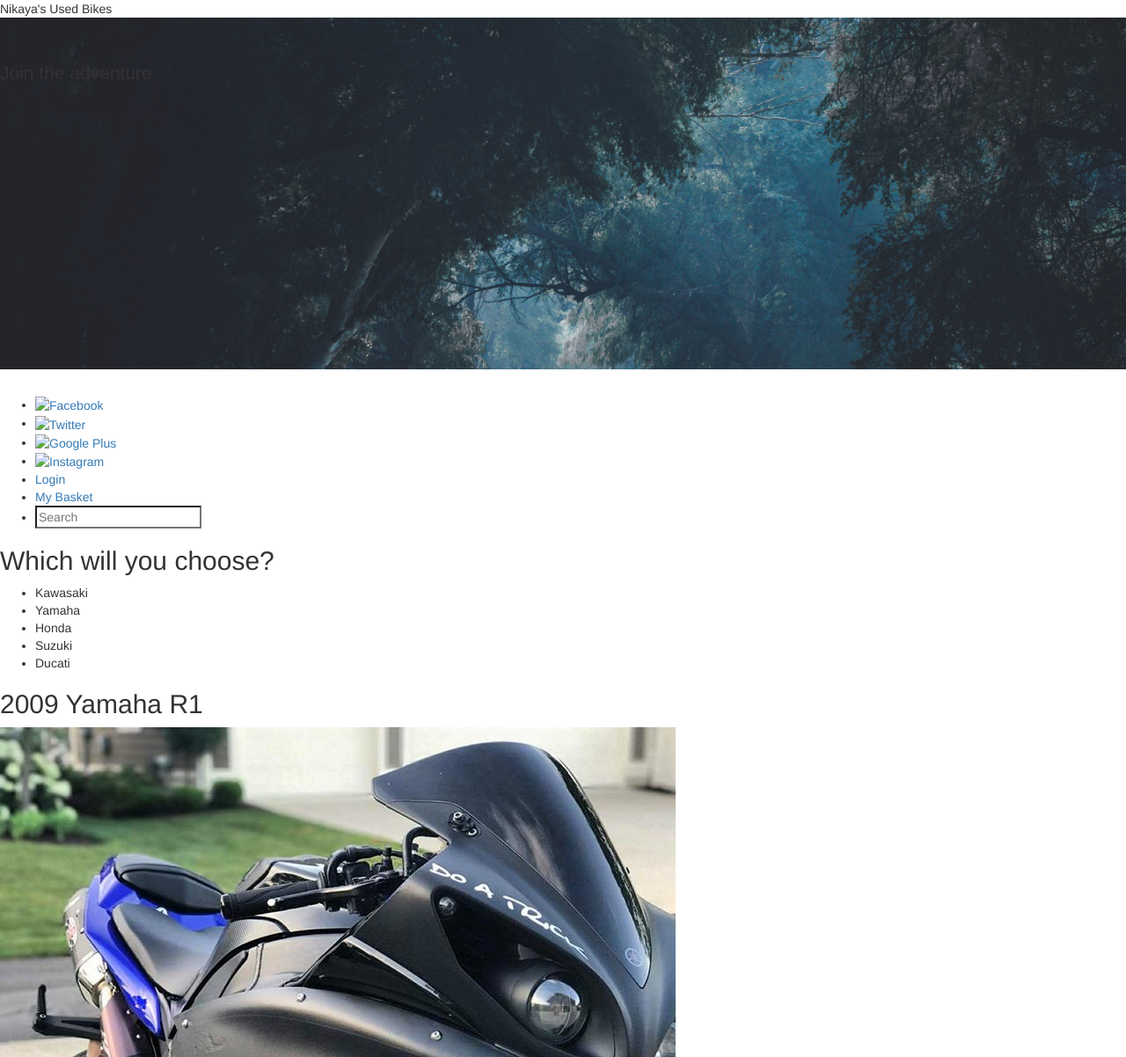
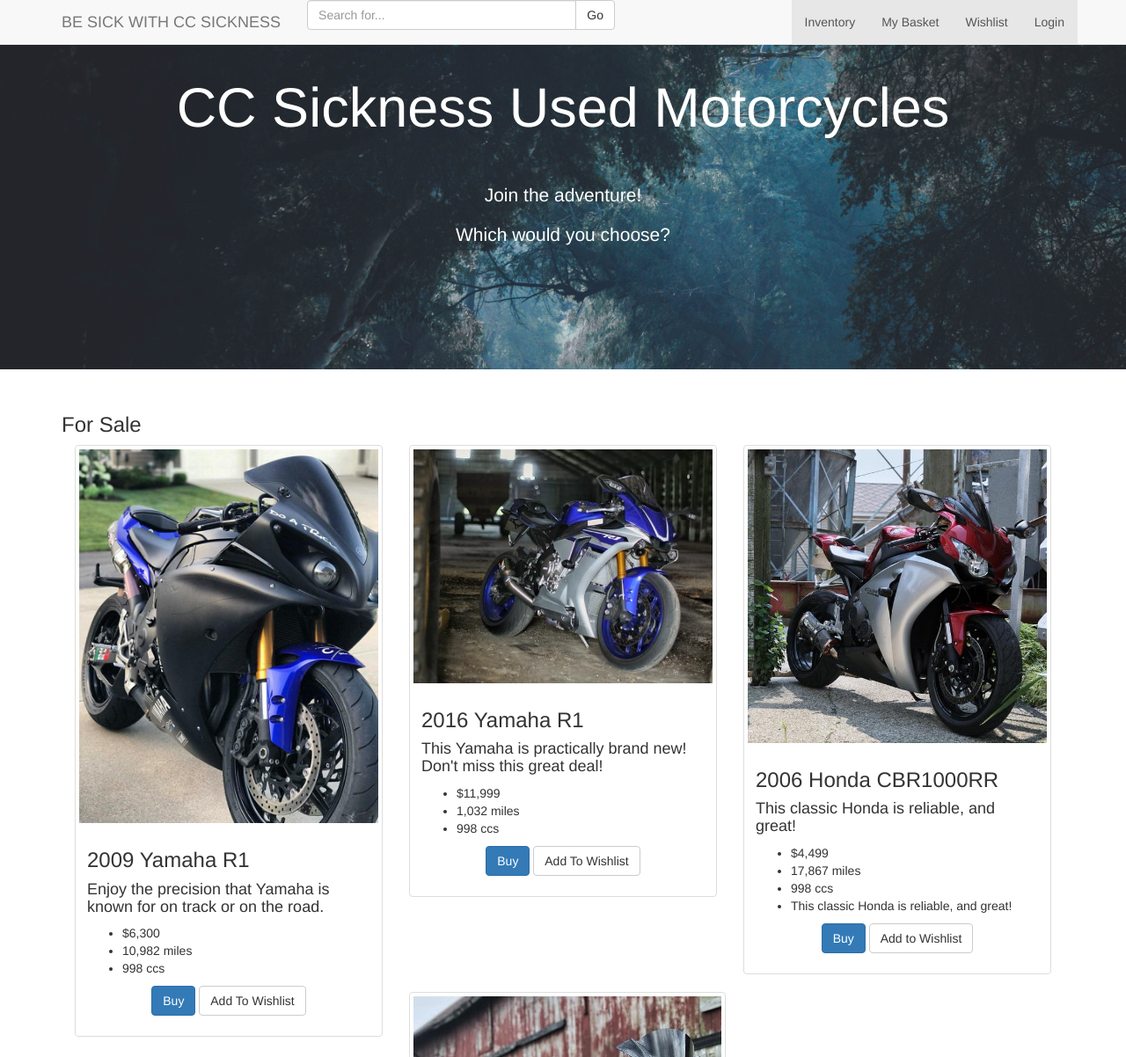
Before and after one commit to nikayahale/Website, a plain HTML site: page index.html in a window 1280 px wide. Shown: the top 1202 px of the page at 88% size. Drawn offline with nearby package versions, Linux system fonts and the light colour scheme.

Commit message:
final commit before gold

```diff
--- a/index.html
+++ b/index.html
@@ -3,79 +3,142 @@
 <html>
 <head>
     <meta charset="utf-8">
-    <title>Nikaya's Used Bikes</title>
-    <ion-header-bar>Nikaya's Used Bikes</ion-header-bar>
+    <title>CC Sickness Used Bikes</title>
+    <ion-header-bar>CC Sickness Used Bikes</ion-header-bar>
     <link rel="stylesheet" href="website.css">
     <link rel="stylesheet" href="https://maxcdn.bootstrapcdn.com/bootstrap/3.3.7/css/bootstrap.min.css" integrity="sha384-BVYiiSIFeK1dGmJRAkycuHAHRg32OmUcww7on3RYdg4Va+PmSTsz/K68vbdEjh4u" crossorigin="anonymous">
     <script src="https://ajax.googleapis.com/ajax/libs/jquery/1.12.4/jquery.min.js"></script>
     <script src="https://maxcdn.bootstrapcdn.com/bootstrap/3.3.7/js/bootstrap.min.js" integrity="sha384-Tc5IQib027qvyjSMfHjOMaLkfuWVxZxUPnCJA7l2mCWNIpG9mGCD8wGNIcPD7Txa" crossorigin="anonymous"></script>
 </head>
 <body>
+    <nav class="navbar navbar-default navbar-fixed-top">
+        <div class="container">
+            <div class="navbar-header">
+                    <button type="button" class="navbar-toggle bg-primary text-white rounded" data-toggle="collapse" data-target=".navbar-collapse"
+                        aria-controls="navbarResponsive" aria-expanded="false" aria-label="Toggle navigation">
+                        <span class="sr-only">Toggle navigation</span>
+                        <span class="icon-bar"></span>
+                        <span class="icon-bar"></span>
+                        <span class="icon-bar"></span>
+                    </button>
+                    <a class="navbar-brand text-uppercase navbar-left" class="section-title" href="#">Be sick with CC Sickness</a>
+            </div>
+            <div class="col-lg-4">
+                    <div class="input-group">
+                      <input type="text" class="form-control" placeholder="Search for...">
+                      <span class="input-group-btn">
+                        <button class="btn btn-default" type="button">Go</button>
+                      </span>
+                    </div>
+                  </div>
+            <div class="navbar-collapse collapse">
+                    <ul class="nav navbar-nav navbar-right nav-choices">
+                        <li class="active">
+                            <a href="#portfolio">Inventory</a>
+                        </li>
+                        <li class="active">
+                            <a href="#portfolio">My Basket</a>
+                        </li>
+                        <li class="active">
+                            <a href="#contact">Wishlist</a>
+                        </li>
+                        <li class="active">
+                            <a href="#contact">Login</a>
+                        </li>
+                    </ul>
+            </div>
+
+        </div>
+    </nav>
+    <section id=home>
     <div class="jumbotron banner">
         <div class:"container">
-            <p>Join the adventure</p>
+            <h1 id="title"> CC Sickness Used Motorcycles</h1>
+            <br>
+            <br>
+            <p>Join the adventure!</p>
+            <p>Which would you choose?</p>
+            <p>
          </div>
     </div>
-
-    <header>
-        <nav>
-            <ul>
-                <li><a href="#"><img src="img/facebook_20.png" alt="Facebook" border="0" class="socialIcon" /></a></li>
-                <li><a href="#"><img src="img/twitter_20.png" alt="Twitter" border="0" class="socialIcon" /></a></li>
-                <li><a href="#"><img src="img/google_plus_20.png" alt="Google Plus" border="0" class="socialIcon" /></a></li>
-                <li><a href="#"><img src="img/instagram_20.png" alt="Instagram" border="0" class="socailIcon"/></a></li>
-                <li><a href="#" class="active">Login</a></li>
-                <li><a href="#">My Basket</a></li>
-                <li><input type="search" id="search" placeholder="Search"></li>
-            </ul>
-        </nav>
-        <nav>
-            <h2>Which will you choose?</h2>
-            <ul>
-                <li>Kawasaki</li>
-                <li>Yamaha</li>
-                <li>Honda</li>
-                <li>Suzuki</li>
-                <li>Ducati</li>
-            </ul>
-        </nav>
-    </header>
-
-    <div class= 'bikeOne'>
-        <h2>2009 Yamaha R1</h2>
-        <img src= "josh.jpg">
+    </section>
+    <section id="portfolio">
+            <div class="container">
+                <div class="row">
+                    <div class="col-md-12">
+                        <h3 class="section-title">For Sale</h3>
+                        <div class="section-title-divider"></div>
+                    </div>
+                </div>
+                    <div class="col-sm-6 col-md-4">
+                        <div class="thumbnail">
+                            <img src="josh.jpg" alt="...">
+                            <div class="caption">
+                                <h3>2009 Yamaha R1</h3>
+                                <h4>Enjoy the precision that Yamaha is known for on track or on the road.</h4>
                                 <ul>
                                     <li>$6,300</li>
                                     <li>10,982 miles</li>
                                     <li>998 ccs</li>
-            <li>Enjoy the precision that Yamaha is known for on track or on the road.</li>
                                 </ul>
+                                <p><a href="#" class="btn btn-primary" role="button">Buy</a> <a href="#" class="btn btn-default" role="button">Add To Wishlist</a></p>
                             </div>
-    <div class= 'bikeTwo'
-        <h2>2016 Yamaha R1</h2>
-        <img src= "justin.jpg">
+                        </div>
+                    </div>
+                    <div class="col-sm-6 col-md-4">
+                        <div class="thumbnail">
+                            <img src="justin.jpg" alt="...">
+                            <div class="caption">
+                              <h3>2016 Yamaha R1</h3>
+                              <h4>This Yamaha is practically brand new! Don't miss this great deal!</h4>
                               <ul>
                                     <li>$11,999</li>
                                     <li>1,032 miles</li>
                                     <li>998 ccs</li>
-            <li>This Yamaha is practically brand new! Don't miss this great deal!</li>
                                 </ul>
+                              <p><a href="#" class="btn btn-primary" role="button">Buy</a> <a href="#" class="btn btn-default" role="button">Add To Wishlist</a></p>
                             </div>
-    <h2>2006 Honda CBR1000RR</h2>
-    <img src="tony.jpg">
+                        </div>
+                    </div>
+                    <div class="col-sm-6 col-md-4">
+                        <div class="thumbnail">
+                            <img src="tony.jpg" alt="...">
+                            <div class="caption">
+                                <h3>2006 Honda CBR1000RR</h3>
+                                <h4>This classic Honda is reliable, and great!</h4>
                                 <ul>
                                     <li>$4,499</li>
                                     <li>17,867 miles</li>
                                     <li>998 ccs</li>
                                     <li>This classic Honda is reliable, and great!</li>
                                 </ul>
-    <h2>2010 Kawasaki ZX-10</h2>
-    <img src="billy.jpg">
+                                <p><a href="#" class="btn btn-primary" role="button">Buy</a> <a href="#" class="btn btn-default" role="button">Add to Wishlist</a></p>
+                            </div>
+                        </div>
+                    </div>
+                <div class="row">
+                    <div class="col-sm-6 col-md-4">
+                        <div class="thumbnail">
+                            <img src="billy.jpg" alt="...">
+                            <div class="caption">
+                                <h3>2010 Kawasaki ZX-10</h3>
+                                <h4>This power machine is ready to take on the drag strip!</h4>
                                 <ul>
                                     <li>$8,299</li>
                                     <li>12,001 miles</li>
                                     <li>998 ccs</li>
                                 </ul>
+                                <p><a href="#" class="btn btn-primary" role="button">Buy</a> <a href="#" class="btn btn-default" role="button">Add To Wishlist</a></p>
+                            </div>
+                        </div>
+                    </div>
+                </div>
+
+
+            </div>
+    </section>
+
+
     <footer>
         <span>&copy;2018 </span>
             <ul id="menuFooter">
--- a/website.css
+++ b/website.css
@@ -1,22 +1,15 @@
 
-h1{
-    color: grey;
-}
 .banner{
     background-image: url(adventure.jpeg);
     height: 400px;
     width: 100%;
-    max-height: 50%;
-     max-width: 100%;
-    min-height: 20%;
-    min-width: 30%;
     background-size: cover;
     color: white;
 }
 body {
     font-size: 67.5%;
     font-family: Tahoma, Geneva, sans-serif;
-    background: black;
+    background-color:: black;
     padding: 0;
     margin: 0;
     -webkit-background-size: 100% 100%;
@@ -24,3 +17,18 @@
     background-size: 100% 100%;
     -o-background-size: 100% 100%;
 }
+
+p{
+    color:white;
+    text-align: center;
+    font-size: xxlarge;
+}
+
+h1#title {
+    color: white;
+    text-align: center;
+}
+
+footer {
+    background-color: grey;
+}
```
Lines whose indentation alone changed are shown as unchanged.
